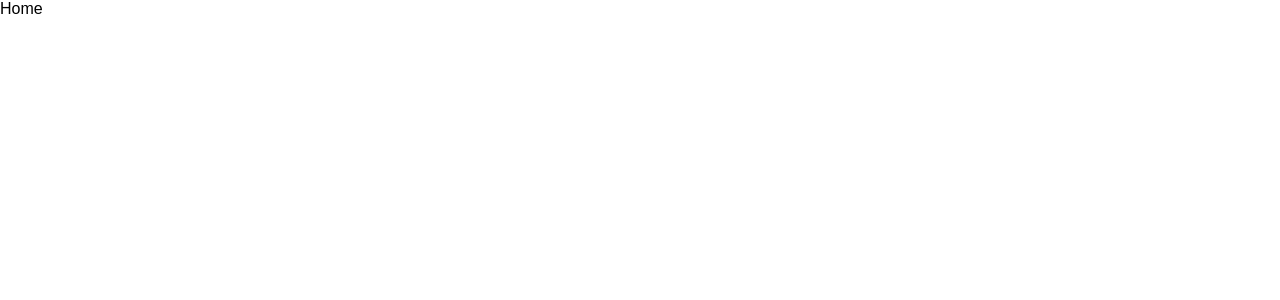
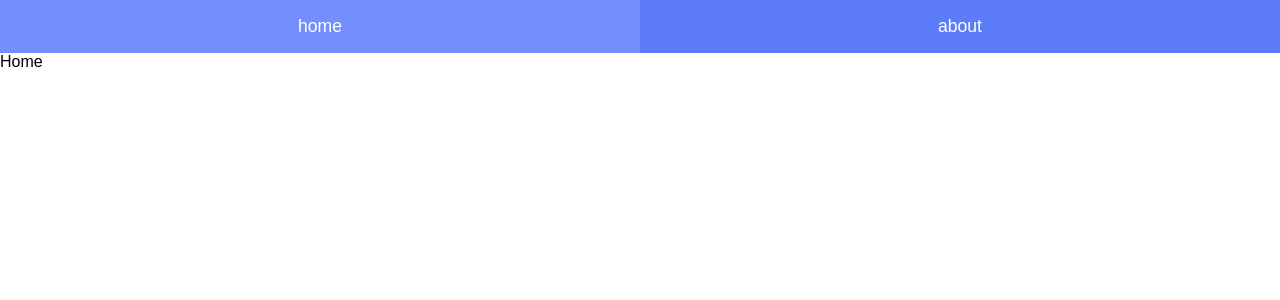
Before and after one commit to ygnoh/route-tutorial, a React (Create React App) app: page / in a window 1280 px wide. Shown: the top 300 px of the page. Built offline with nearby package versions, Linux system fonts and the light colour scheme.

Commit message:
Header 추가

```diff
--- a/src/App.js
+++ b/src/App.js
@@ -3,11 +3,13 @@
 
 import Home from "./routes/Home";
 import About from "./routes/About";
+import Header from "./components/Header";
 
 const App = () => {
 	return (
 		<Router>
 			<div>
+				<Header />
 				<Route exact path="/" component={Home} />
 				<Route path="/about" component={About} />
 			</div>
--- /dev/null
+++ b/src/components/Header.css
@@ -0,0 +1,25 @@
+.header {
+    background: #5c7cfa;
+    display: table;
+    table-layout: fixed;
+    width: 100%;
+}
+
+.item {
+    text-align: center;
+    padding-top: 1rem;
+    padding-bottom: 1rem;
+    display: table-cell;
+    color: white;
+    text-decoration: none;
+    font-size: 1.1rem;
+}
+
+.item:hover {
+    background: #748ffc;
+}
+
+.item:active {
+    background: white;
+    color: #5c7cfa;
+}
--- /dev/null
+++ b/src/components/Header.js
@@ -0,0 +1,14 @@
+import React from "react";
+import {Link} from "react-router-dom";
+import "./Header.css";
+
+const Header = () => {
+    return (
+        <div className="header">
+            <Link className="item" to="/">home</Link>
+            <Link className="item" to="/about">about</Link>
+        </div>
+    );
+};
+
+export default Header
```
